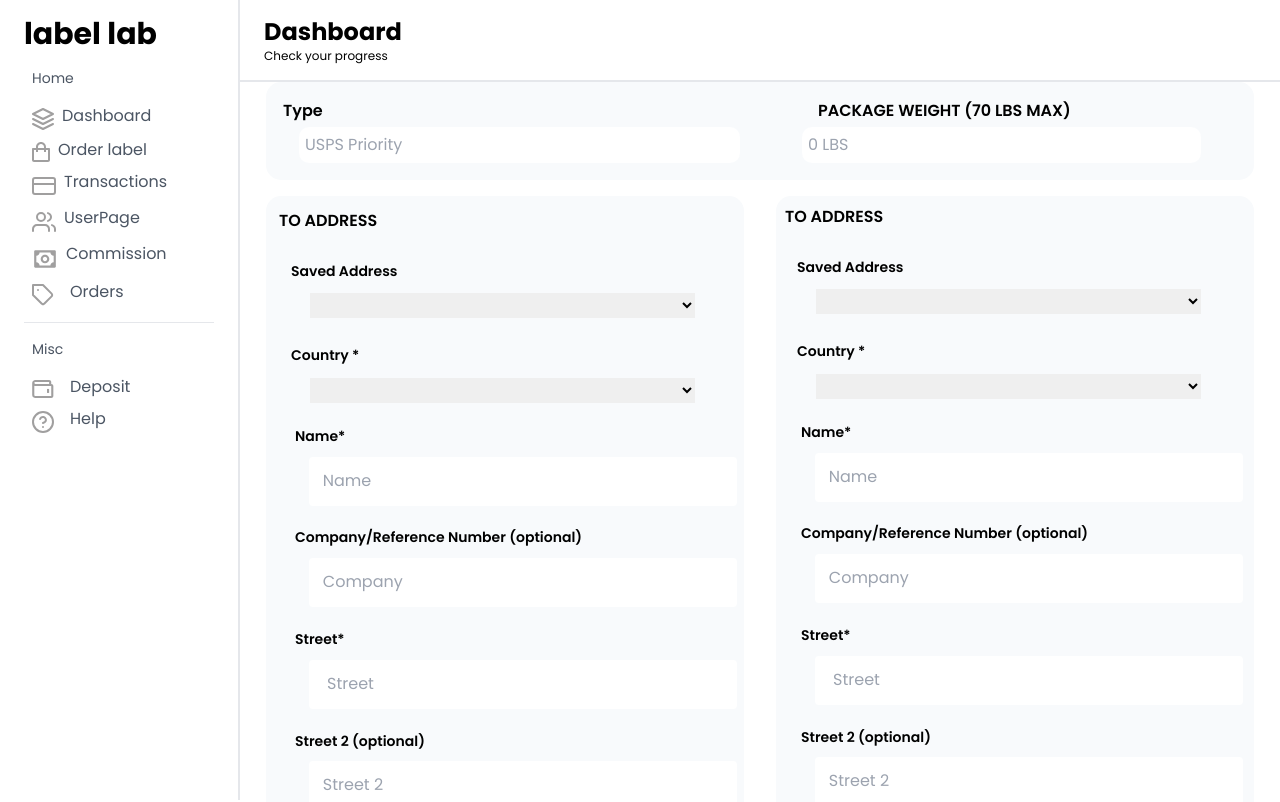
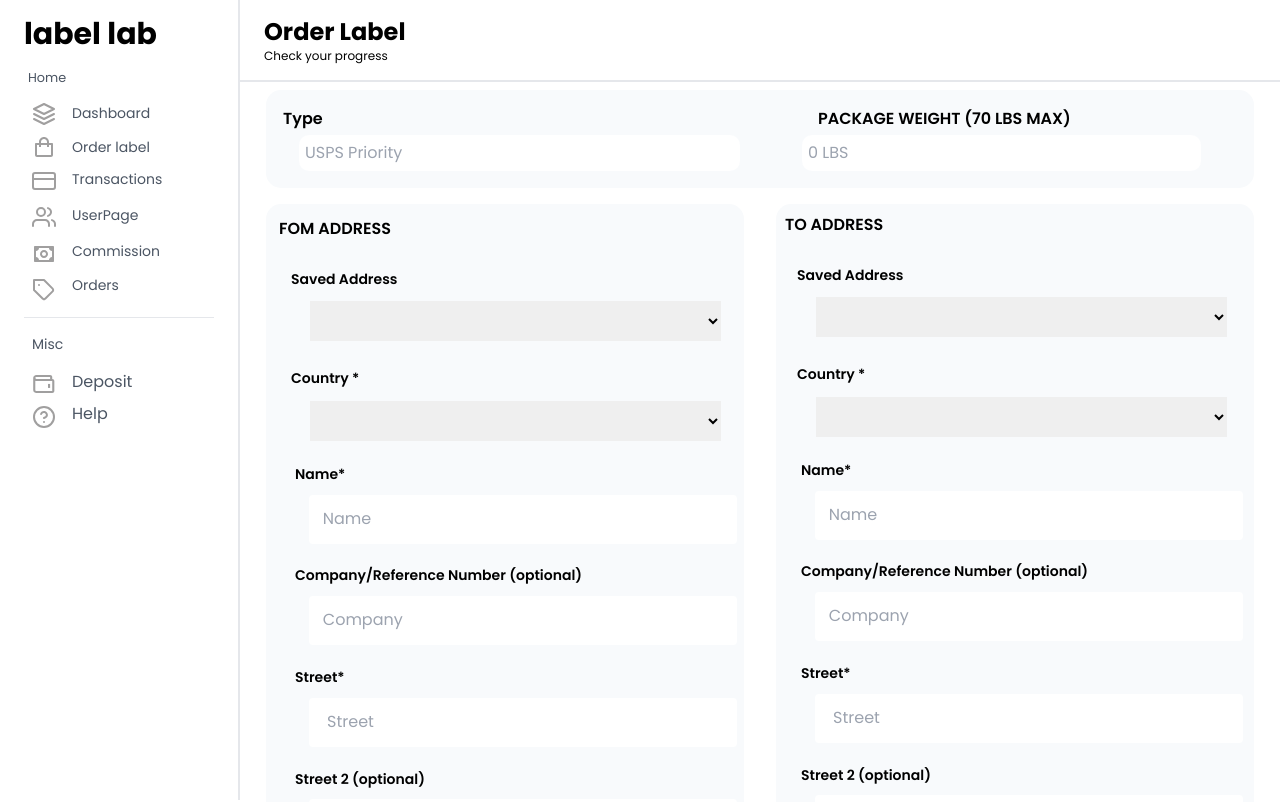
Before and after one commit to prathmesh988/prj23, a React (Vite) app: page /main/order-label in a window 1280 px wide. Built offline with nearby package versions, Linux system fonts and the light colour scheme.

Commit message:
fixed sidebar

```diff
--- a/src/App.jsx
+++ b/src/App.jsx
@@ -15,7 +15,7 @@ import SignUp from "./Pages/SignUp";
 import Dashboard from "./Pages/Dashboard";
 import Heads from "./Pages/ResetPassword";
 import OrderLabel from "./Pages/OrderLabel";
-import Orders from "./pages/Orders";
+import Orders from "./Pages/Orders";
 import Deposit from "./Pages/Deposit";
 import Sidebar from "./components/Sidebar";
 import Transactions from "./Pages/Transactions";
--- a/src/Pages/OrderLabel.jsx
+++ b/src/Pages/OrderLabel.jsx
@@ -7,17 +7,17 @@ import Sidebar from "../components/Sidebar";
         <div className="py-4 border-b-2 px-6"></div> */
 }
 
-const Orderdiv = () => {
+const OrderLabel = () => {
   return (
     <section className="flex-grow">
       <div className="py-4 border-b-2 px-6  ">
         <div>
-          <h1 className="text-2xl font-bold">Dashboard</h1>
+          <h1 className="text-2xl font-bold">Order Label</h1>
           <p className="text-xs">Check your progress</p>
         </div>
       </div>
 
-      <form className="formsss h-[90vh] overflow-auto">
+      <form className="formsss h-[90vh] overflow-auto py-2 formsinput">
         <div className=" flex justify-center w-[100%]">
           <div className="flex nice2  w-[95%] justify-between">
             <div className=" grow-[2]">
@@ -56,7 +56,7 @@ const Orderdiv = () => {
                 <div className="">
                   <div className="flex flex-col gap-[0.6em]"></div>
                   <div className="huh flex flex-col gap-3 nice p-3 mt-4  ">
-                    <h1 className="font-[600] text-[16px]">TO ADDRESS</h1>
+                    <h1 className="font-[600] text-[16px]">FOM ADDRESS</h1>
                     <div className="flex flex-col gap-3 p-3 5 gtx890">
                       <div>
                         <h3 className="text-[14px] pt-1 font-[600] ">
@@ -65,7 +65,7 @@ const Orderdiv = () => {
                         <span className="pl-2 pb-1">
                           <select
                             name=""
-                            className="w-[90%] m-[0.7000000000000002em] "
+                            className="w-[96%] m-[0.7000000000000002em] h-[40px]"
                             id=""
                           >
                             <option value=""></option>
@@ -81,7 +81,7 @@ const Orderdiv = () => {
                         <span className="pl-2 pb-1">
                           <select
                             name=""
-                            className="w-[90%] m-[0.7000000000000002em] "
+                            className="w-[96%] m-[0.7000000000000002em] h-[40px]"
                             id=""
                           >
                             <option value=""></option>
@@ -185,7 +185,7 @@ const Orderdiv = () => {
                         <span className="pl-2 pb-1">
                           <select
                             name=""
-                            className="w-[90%] m-[0.7000000000000002em] "
+                            className="w-[96%] m-[0.7000000000000002em] h-[40px]"
                             id=""
                           >
                             <option value=""></option>
@@ -201,7 +201,7 @@ const Orderdiv = () => {
                         <span className="pl-2 pb-1">
                           <select
                             name=""
-                            className="w-[90%] m-[0.7000000000000002em] "
+                            className="w-[96%] m-[0.7000000000000002em] h-[40px]"
                             id=""
                           >
                             <option value=""></option>
@@ -295,7 +295,7 @@ const Orderdiv = () => {
             </div>
           </div>
 
-          <div className="flex justify-between items-center  w-[95%] h-[90px] ">
+          <div className="flex justify-between items-center  w-[95%] h-[90px]  ">
             <div className="flex flex-col text-[24px]">
               <h1 className="">$148.00</h1>
               <h2>*Final Cost</h2>
@@ -323,4 +323,4 @@ const Orderdiv = () => {
   );
 };
 
-export default Orderdiv;
+export default OrderLabel;
--- a/src/Pages/Orders.jsx
+++ b/src/Pages/Orders.jsx
@@ -1,5 +1,4 @@
 import React from "react";
-// import Sidebar from "../components/Sidebar";
 
 function TableHeading() {
   return (
@@ -74,7 +73,6 @@ const Orders = () => {
   return (
     <>
       <div className="flex w-[100vw] overflow-x-hidden">
-        {/* <Sidebar /> */}
         <OrderLayout />
       </div>
     </>
--- a/src/components/DashboardSection.jsx
+++ b/src/components/DashboardSection.jsx
@@ -1,5 +1,3 @@
-import
-
 function DashboardSection() {
   return (
     <section className="flex-grow">
@@ -14,29 +12,29 @@ function DashboardSection() {
         <section className="w-4/5 shadow-lg px-6 py-4 flex justify-between">
           <div className="">
             <h3 className="text-sm font-semibold text-gray-500">Balance</h3>
-            <div className="h-[60px] border-r-2 flex align-bottom w-[200px]">
-              <h1 className="font-bold text-lg">$280.00</h1>
+            <div className="h-[60px] border-r-2 pt-5 flex align-bottom w-[200px]">
+              <h1 className="font-bold text-lg ">$280.00</h1>
             </div>
             <p className="text-xs text-gray-500 font-bold">Last Week $0</p>
           </div>
           <div className="">
             <h3 className="text-sm font-semibold text-gray-500">Balance</h3>
-            <div className="h-[60px] border-r-2 flex align-bottom w-[200px]">
-              <h1 className="font-bold text-lg">$280.00</h1>
+            <div className="h-[60px] border-r-2 pt-5 flex align-bottom w-[200px]">
+              <h1 className="font-bold text-lg ">$280.00</h1>
             </div>
             <p className="text-xs text-gray-500 font-bold">Last Week $0</p>
           </div>
           <div className="">
             <h3 className="text-sm font-semibold text-gray-500">Balance</h3>
-            <div className="h-[60px] border-r-2 flex align-bottom w-[200px]">
-              <h1 className="font-bold text-lg">$280.00</h1>
+            <div className="h-[60px] border-r-2 pt-5 flex align-bottom w-[200px]">
+              <h1 className="font-bold text-lg ">$280.00</h1>
             </div>
             <p className="text-xs text-gray-500 font-bold">Last Week $0</p>
           </div>
           <div className="">
             <h3 className="text-sm font-semibold text-gray-500">Balance</h3>
-            <div className="h-[60px] border-r-2 flex align-bottom w-[200px]">
-              <h1 className="font-bold text-lg">$280.00</h1>
+            <div className="h-[60px] border-r-2 pt-5 flex align-bottom w-[200px]">
+              <h1 className="font-bold text-lg ">$280.00</h1>
             </div>
             <p className="text-xs text-gray-500 font-bold">Last Week $0</p>
           </div>
--- a/src/components/Sidebar.jsx
+++ b/src/components/Sidebar.jsx
@@ -7,17 +7,17 @@ import HelpIcon from "@mui/icons-material/HelpOutlineOutlined";
 import { Scale } from "@mui/icons-material";
 function Sidebar() {
   return (
-    <section className="text-gray-600 w-60 border-r-2 h-screen md:h-[100vh] py-4 px-6">
+    <section className="text-gray-600 w-60 border-r-2 h-screen md:h-[100vh] py-4 px-6 text-[A09F9F]">
       <h1 className="text-3xl font-bold text-black">label lab</h1>
       <div className="py-4">
-        <h3 className="pb-4 text-sm px-2  ">Home</h3>
-        <ul className="flex flex-col gap-2">
+        <h3 className="pb-3 text-[0.8rem] px-1  ">Home</h3>
+        <ul className="flex flex-col gap-2 text-sm ">
           <Link to={"Dashboard"}>
             <div className="flex  hover:bg-gray-100 hover:text-blue-600 px-2 rounded-md gap-2">
               {/* <DashboardIcon /> */}
               <div className="pt-1">
                 <svg
-                  width="22"
+                  width="24"
                   height="22"
                   viewBox="0 0 22 22"
                   fill="none"
@@ -47,7 +47,7 @@ function Sidebar() {
                 </svg>
               </div>
 
-              <li>Dashboard</li>
+              <li className="pt-1 pl-2">Dashboard</li>
             </div>
           </Link>
           <Link to={"order-label"}>
@@ -55,7 +55,7 @@ function Sidebar() {
               {/* <OrderLabelIcon /> */}
               <div className="pt-1">
                 <svg
-                  width="18"
+                  width="24"
                   height="20"
                   viewBox="0 0 18 20"
                   fill="none"
@@ -67,7 +67,7 @@ function Sidebar() {
                   />
                 </svg>
               </div>
-              <li>Order label</li>
+              <li className="pt-1 pl-2">Order label</li>
             </div>
           </Link>
           <Link to={"Transactions"}>
@@ -96,7 +96,7 @@ function Sidebar() {
                   />
                 </svg>
               </div>
-              <li>Transactions</li>
+              <li className="pt-1 pl-2">Transactions</li>
             </div>
           </Link>
           <Link to={"UserPage"}>
@@ -139,14 +139,14 @@ function Sidebar() {
                   />
                 </svg>
               </div>
-              <li>UserPage</li>
+              <li className="pt-1 pl-2">UserPage</li>
             </div>
           </Link>
           <Link to={"Commission"}>
             <div className="flex  hover:bg-gray-100 hover:text-blue-600 px-2 rounded-md gap-2">
               <div className="pt-1">
                 <svg
-                  width="26"
+                  width="24"
                   height="26"
                   viewBox="0 0 26 26"
                   fill="none"
@@ -162,7 +162,7 @@ function Sidebar() {
                   />
                 </svg>
               </div>
-              <li>Commission</li>
+              <li className="pt-1 pl-2">Commission</li>
             </div>
           </Link>
           <Link to={"orders"}>
@@ -170,7 +170,7 @@ function Sidebar() {
               {/* <OrderIcon /> */}
               <div className="pt-1">
                 <svg
-                  width="22"
+                  width="24"
                   height="22"
                   viewBox="0 0 22 22"
                   fill="none"
@@ -210,7 +210,7 @@ function Sidebar() {
               {/* <Deposit /> */}
               <div className="pt-1">
                 <svg
-                  width="22"
+                  width="24"
                   height="19"
                   viewBox="0 0 22 19"
                   fill="none"
@@ -237,7 +237,7 @@ function Sidebar() {
               {/* <HelpIcon /> */}
               <div className="pt-1">
                 <svg
-                  width="22"
+                  width="24"
                   height="22"
                   viewBox="0 0 22 22"
                   fill="none"
```
Also changed, not shown: src/Pages/Dashboard.jsx (+14 -8 lines).
